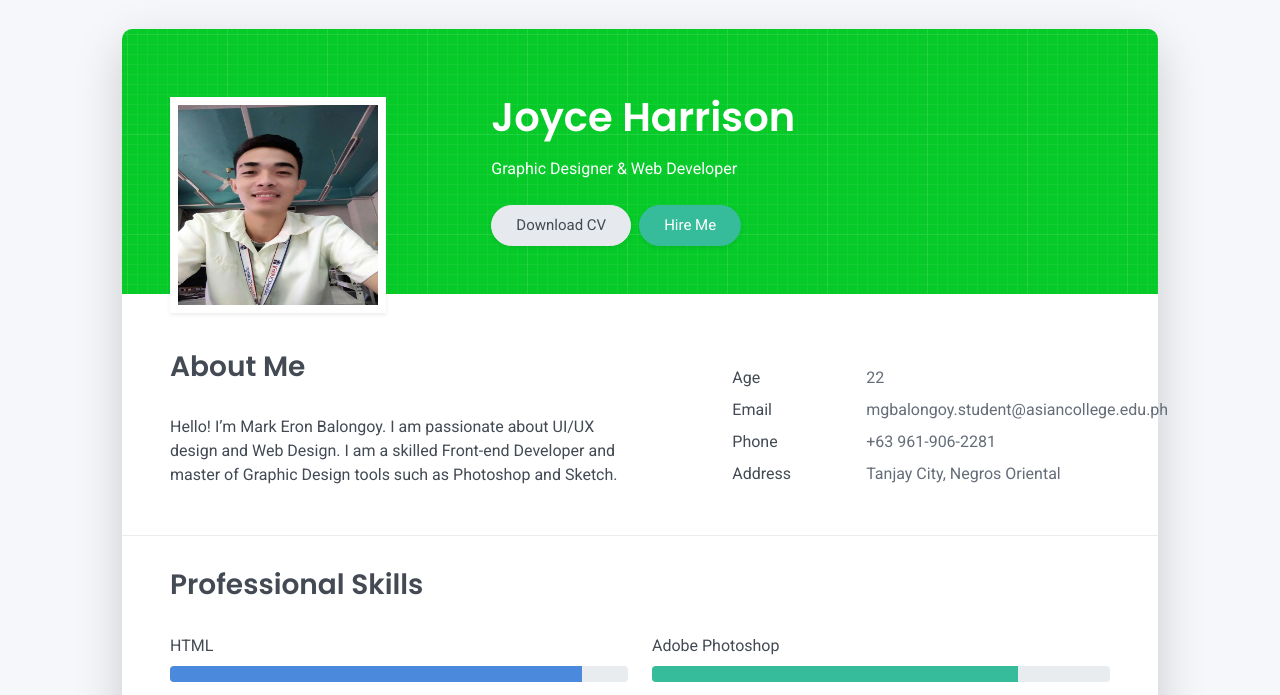
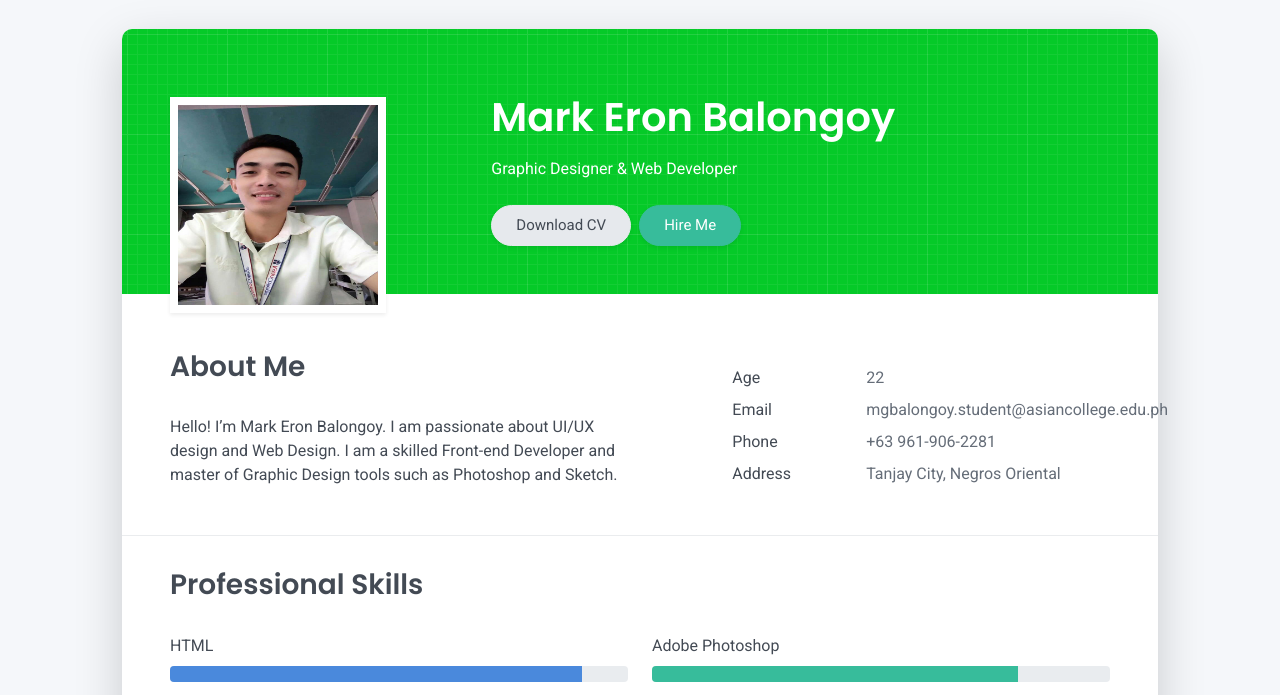
Before and after one commit to mgbalongoy/markeron.me, a plain HTML site: page index.html in a window 1280 px wide. Shown: the part 75-770 px from the top of the page. Drawn offline with Linux system fonts and the light colour scheme.

Commit message:
Update index.html

```diff
--- a/index.html
+++ b/index.html
@@ -55,7 +55,7 @@
         <div class="avatar hover-effect bg-white shadow-sm p-1"><img src="images/avatar.jpg" width="200" height="200"/></div>
       </div>
       <div class="col-lg-8 col-md-7 text-center text-md-start">
-        <h2 class="h1 mt-2" data-aos="fade-left" data-aos-delay="0">Joyce Harrison</h2>
+        <h2 class="h1 mt-2" data-aos="fade-left" data-aos-delay="0">Mark Eron Balongoy</h2>
         <p data-aos="fade-left" data-aos-delay="100">Graphic Designer & Web Developer</p>
         <div class="d-print-none" data-aos="fade-left" data-aos-delay="200"><a class="btn btn-light text-dark shadow-sm mt-1 me-1" href="right-resume.pdf" target="_blank">Download CV</a><a class="btn btn-success shadow-sm mt-1" href="#contact">Hire Me</a></div>
       </div>
```
